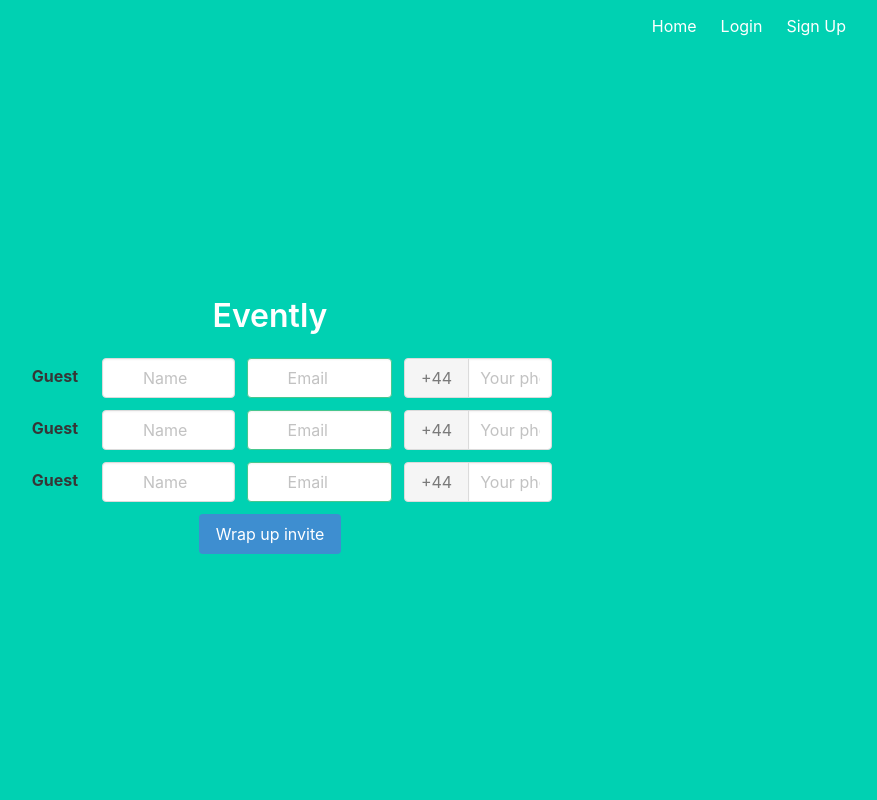
After one commit to wbglaeser/ev-flask, a Python web app: template templates/guestlist.html in a window 1280 px wide. The commit adds this page. Shown: the whole page, without its empty margins (370-1247 px from the left). Run offline with Jinja, Linux system fonts and the light colour scheme; the template is opened without the code that fills it, so the values that code supplies are empty.

Commit message:
add event information

```diff
--- a/templates/base.html
+++ b/templates/base.html
@@ -6,11 +6,11 @@
     <meta http-equiv="X-UA-Compatible" content="IE=edge">
     <meta name="viewport" content="width=device-width, initial-scale=1">
     <title>Flask Auth Example</title>
-    <link rel="stylesheet" href="https://cdnjs.cloudflare.com/ajax/libs/bulma/0.9.0/css/bulma.min.css" />
+    <link rel="stylesheet" href="https://cdn.jsdelivr.net/npm/bulma@0.9.1/css/bulma.min.css">
 </head>
 
 <body>
-    <section class="hero is-info is-fullheight">
+    <section class="hero is-primary is-fullheight">
 
         <div class="hero-head">
             <nav class="navbar">
--- /dev/null
+++ b/templates/guestlist.html
@@ -0,0 +1,68 @@
+{% extends "base.html" %}
+
+{% block content %}
+<h1 class="title">
+  Evently
+</h1>
+<div class="columns is-centered">
+<div class="column is-half">
+
+<form method="POST" action="/invitemessage">
+{% for n in range(3) %}
+<div class="field is-horizontal">
+  <div class="field-label is-normal">
+    <label class="label">Guest</label>
+  </div>
+  <div class="field-body">
+    <div class="field">
+      <p class="control is-expanded has-icons-left">
+        <input class="input" type="text" placeholder="Name">
+        <span class="icon is-small is-left">
+          <i class="fas fa-user"></i>
+        </span>
+      </p>
+    </div>
+    <div class="field">
+      <p class="control is-expanded has-icons-left has-icons-right">
+        <input class="input is-success" type="email" placeholder="Email" value="">
+        <span class="icon is-small is-left">
+          <i class="fas fa-envelope"></i>
+        </span>
+        <span class="icon is-small is-right">
+          <i class="fas fa-check"></i>
+        </span>
+      </p>
+    </div>
+    <div class="field">
+          <div class="field has-addons">
+        <p class="control is-expanded has-icons-left has-icons-right">
+        <a class="button is-static">
+            +44
+        </a>
+       </p>
+        <p class="control is-expanded">
+          <input class="input" type="tel" placeholder="Your phone number">
+        </p>
+      </div>
+    </div>
+  </div>
+</div>
+{% endfor %}
+
+<div class="field is-vertical">
+  <div class="field-body">
+    <div class="field">
+      <div class="control">
+        <button class="button is-info">
+          Wrap up invite
+        </button>
+      </div>
+    </div>
+  </div>
+</div>
+
+</form>
+
+</div>
+</div>
+{% endblock %}
--- a/templates/index.html
+++ b/templates/index.html
@@ -9,11 +9,11 @@
 </h2>
 
 {% if current_user.is_authenticated %}
-<a href="/event" class="button is-primary"> Start your journey </a>
+<a href="/event" class="button is-info"> Start your journey </a>
 {% endif %}
 
 {% if not current_user.is_authenticated %}
-<a href="/login" class="button is-primary"> Login to start your journey </a>
+<a href="/login" class="button is-info"> Login to start your journey </a>
 {% endif %}
 
 {% endblock %}
--- a/templates/login.html
+++ b/templates/login.html
@@ -14,7 +14,7 @@
         <form method="POST" action="/login">
             <div class="field">
                 <div class="control">
-                    <input class="input is-large" type="email" name="email" placeholder="Your Email" autofocus="">
+                    <input class="input is-large" type="email" name="email" placeholder="Your Email">
                 </div>
             </div>
 
```
Also changed, not shown: main.py (+10 -0 lines), templates/event.html (+82 -0 lines), templates/message.html (added, +56 -0 lines).
